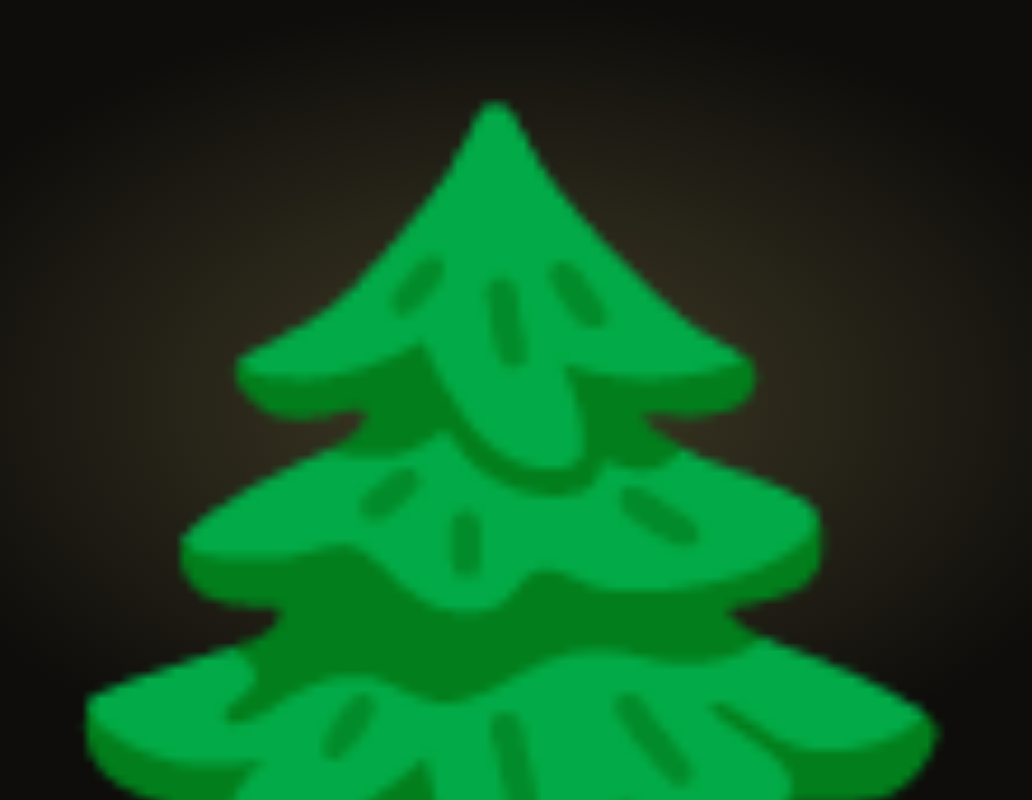
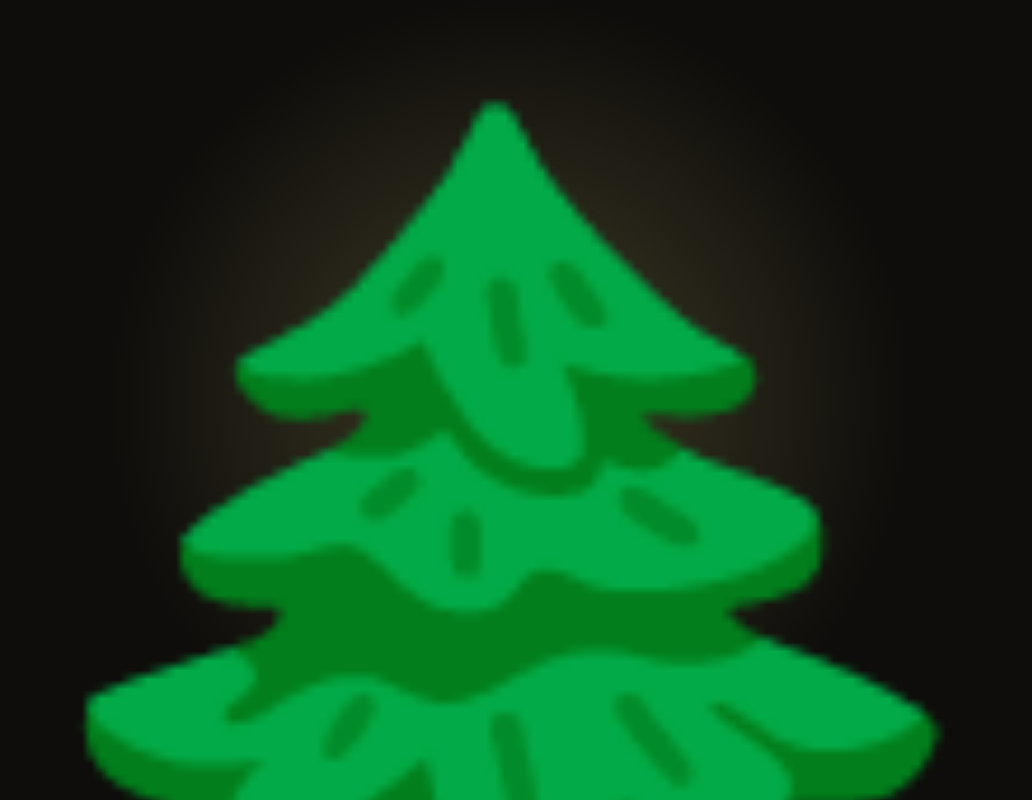
Before and after one commit to leeye51456/christmas-tree, a React (Create React App) app: page / in a window 1280 px wide. Shown: the top 800 px of the page, without its empty margins (131-1163 px from the left). Built offline with nearby package versions, Linux system fonts and the light colour scheme.

Commit message:
Modify background gradient sizing

```diff
--- a/src/index.css
+++ b/src/index.css
@@ -1,6 +1,6 @@
 html {
   background:
-    radial-gradient(closest-side, hsl(50, 25%, 20%), hsl(35, 15%, 5%))
+    radial-gradient(circle closest-side, hsl(50, 25%, 20%), hsl(35, 15%, 5%))
     hsl(35, 15%, 5%);
   height: 100%;
 }
```
